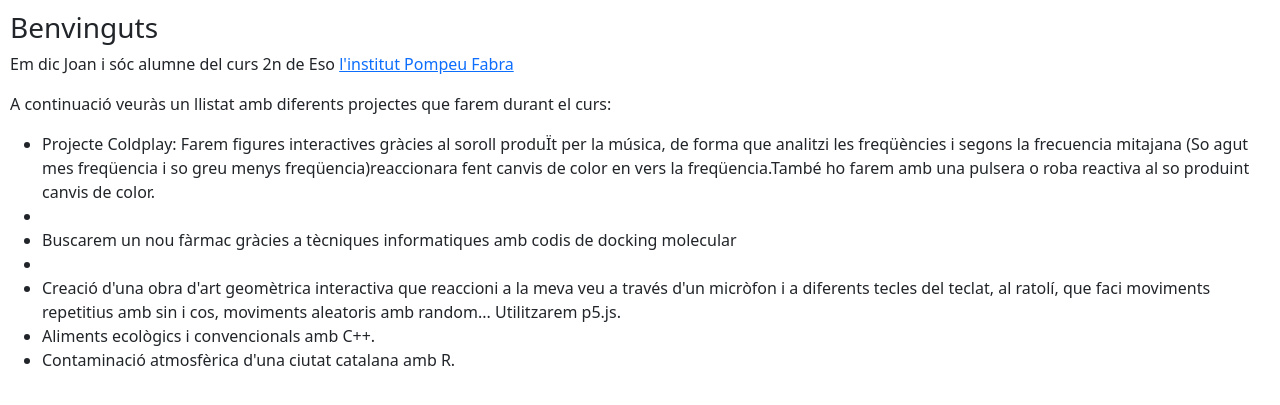
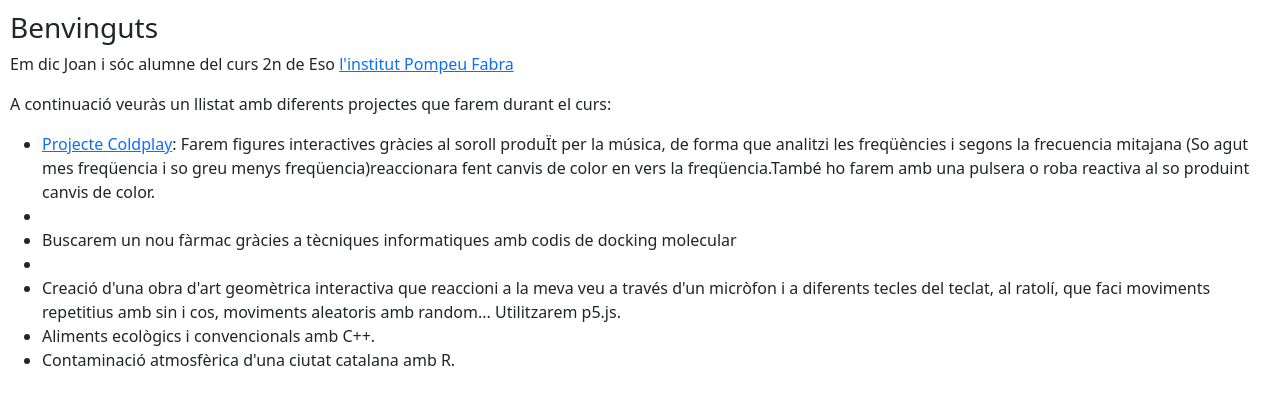
Before and after one commit to jvives4/jvives4.github.io, a plain HTML site: page index.html in a window 1280 px wide. Shown: the part 85-490 px from the top of the page. Drawn offline with nearby package versions, Linux system fonts and the light colour scheme.

Commit message:
Update index.html

```diff
--- a/index.html
+++ b/index.html
@@ -56,7 +56,7 @@
     <p>Em dic Joan i sóc alumne del curs 2n de Eso <a href="https://agora.xtec.cat/ies-pompeu-fabra-martorell/">l'institut Pompeu Fabra</a></p>
     <p>A continuació veuràs un llistat amb diferents projectes que farem durant el curs:</p>
     <ul>
-         <li>Projecte Coldplay: Farem figures interactives gràcies al soroll produÏt per la música, de forma que analitzi les freqüències i segons la frecuencia mitajana (So agut mes freqüencia i so greu menys freqüencia)reaccionara fent canvis de color en vers la freqüencia.També ho farem amb una pulsera o roba reactiva al so produint canvis de color.<li>
+         <li><a href="https://coldplaybarcelona.github.io">Projecte Coldplay</a>: Farem figures interactives gràcies al soroll produÏt per la música, de forma que analitzi les freqüències i segons la frecuencia mitajana (So agut mes freqüencia i so greu menys freqüencia)reaccionara fent canvis de color en vers la freqüencia.També ho farem amb una pulsera o roba reactiva al so produint canvis de color.<li>
         <li>Buscarem un nou fàrmac gràcies a tècniques informatiques amb codis de docking molecular<li>
         <li>Creació d'una obra d'art geomètrica interactiva que reaccioni a la meva veu a través d'un micròfon i a diferents tecles del teclat, al ratolí, que faci moviments repetitius amb sin i cos, moviments aleatoris amb random... Utilitzarem p5.js.</li>
         <li>Aliments ecològics i convencionals amb C++.</li>
```
